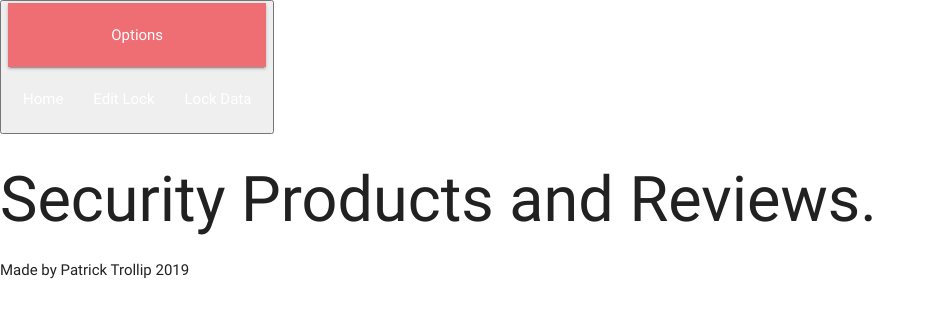
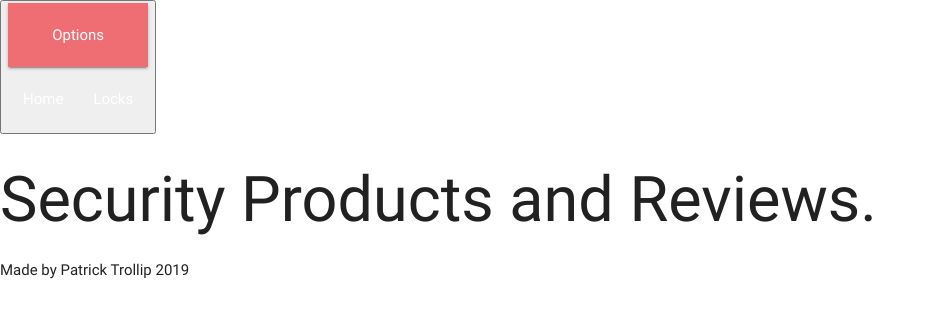
Before and after one commit to Patoman90/Patrick-s-Milestone-Project-3, a Python web app: template templates/base.html in a window 1280 px wide. Shown: the part 23-341 px from the top of the page, without its empty margins (0-935 px from the left). Run offline with Jinja, Linux system fonts and the light colour scheme; the template is opened without the code that fills it, so the values that code supplies are empty.

Commit message:
debugging

```diff
--- a/templates/base.html
+++ b/templates/base.html
@@ -19,12 +19,11 @@
        <button>
             <nav>
                 <div class="nav-button">
-                  <a href="{{url_for('get_lock')}}">Options</a>
-                <a href="#" data-activates="mobile-demo" class="button-collapse"><i class="material-icons">menu</i></a>
+                  <a href="{{url_for('get_lock', lock_id=lock._id)}}">Options</a>
+                  <a href="#" data-activates="mobile-demo" class="button-collapse"><i class="material-icons">menu</i></a>
                     <ul>
-                        <li><a href="{{url_for('index',lock_id=lock._id)}}"  id="home_button">Home</a></li>
-                        <li><a href="{{url_for('edit_lock', lock_id=lock._id)}}"  id="edit_button">Edit Lock</a></li>
-                        <li><a href="{{url_for('lock_list', lock_id=lock._id)}}"  id="data_button">Lock Data</a></li>
+                        <li><a href="{{url_for('index')}}"  id="home_button">Home</a></li>
+                        <li><a href="{{url_for('lock_list')}}"  id="data_button">Locks</a></li>
                     </ul>
                 </div>
             </nav>
```
